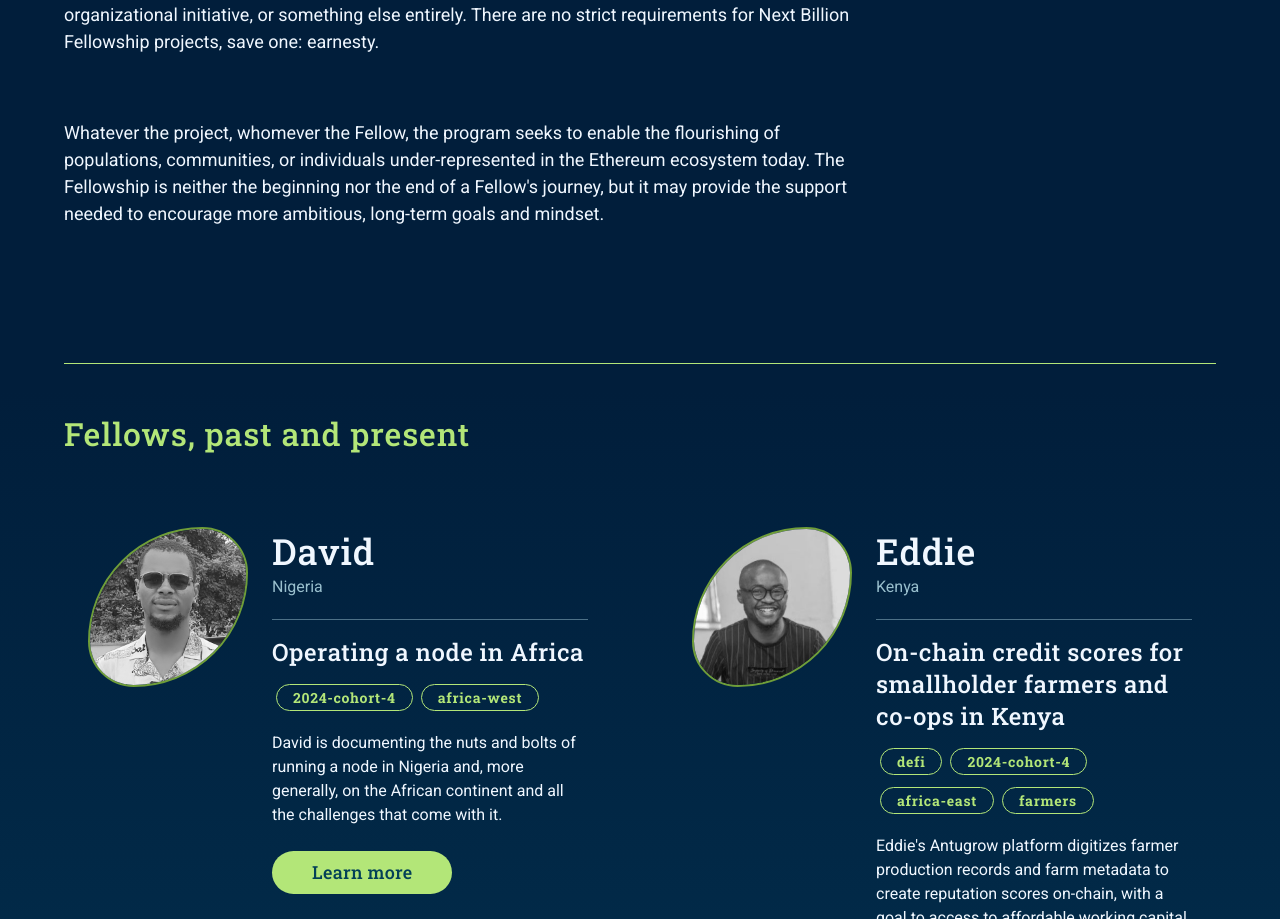
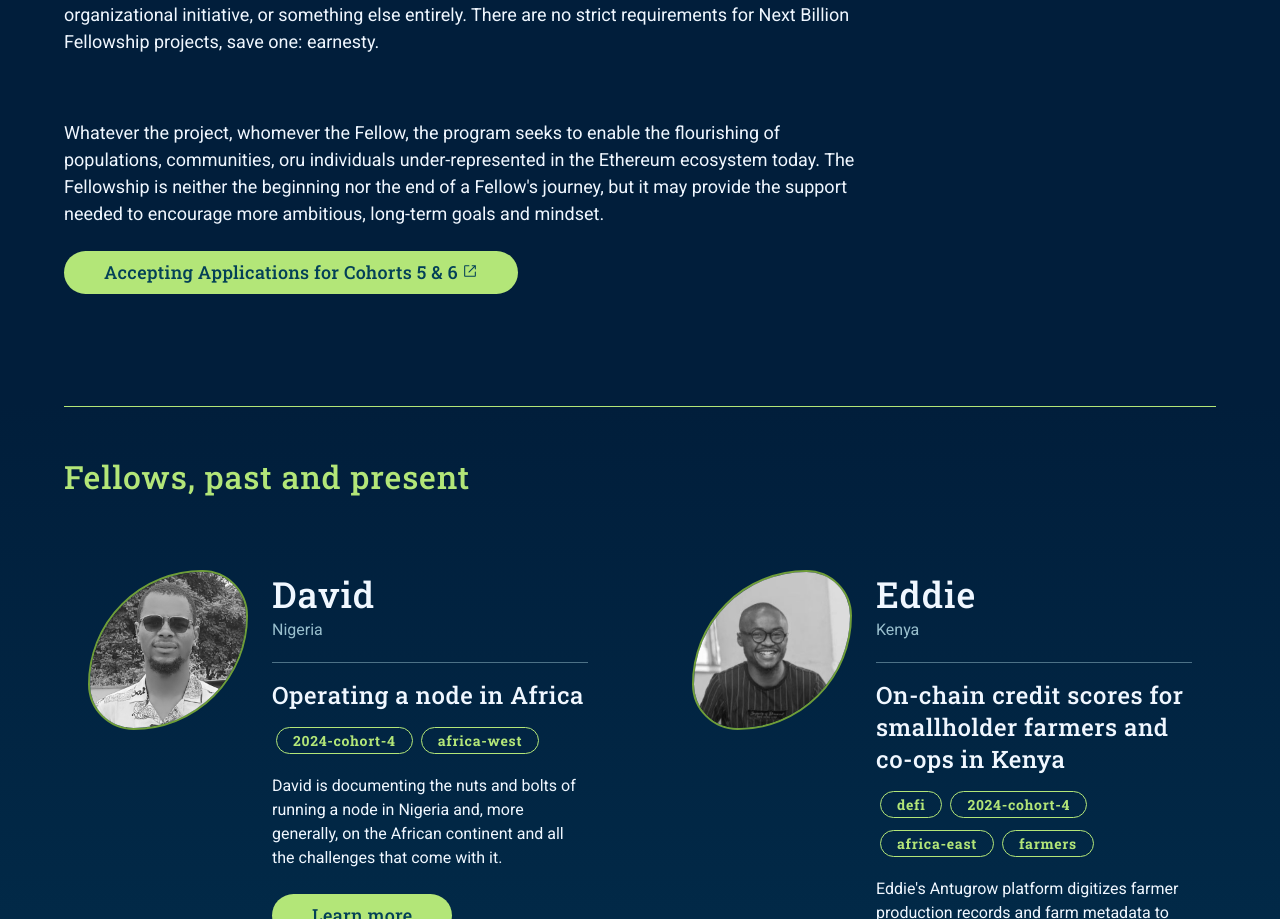
Before and after one commit to ethereum/nxbn-website, a Next.js app: page /fellowship in a window 1280 px wide. Shown: the part 1009-1928 px from the top of the page. Built offline with nearby package versions, Linux system fonts and the light colour scheme.

Commit message:
add paperform link for fellowship

```diff
--- a/src/pages/fellowship.tsx
+++ b/src/pages/fellowship.tsx
@@ -9,6 +9,7 @@ import FellowList from "@/components/FellowList"
 import { getAllFellowsFrontmatter } from "@/utils/md"
 
 import HeroImage from "@/public/images/fellowship/fellowship-hero.jpg"
+import ButtonLink from "@/components/Buttons/ButtonLink"
 
 const FAQQuestions: Question[] = [
   {
@@ -65,13 +66,16 @@ const FellowshipPage = ({ allFellowsFrontmatter }) => {
                 </Text>
                 <Text fontSize={18}>
                   Whatever the project, whomever the Fellow, the program seeks
-                  to enable the flourishing of populations, communities, or
+                  to enable the flourishing of populations, communities, oru
                   individuals under-represented in the Ethereum ecosystem today.
                   The Fellowship is neither the beginning nor the end of a
                   Fellow&apos;s journey, but it may provide the support needed
                   to encourage more ambitious, long-term goals and mindset.
                 </Text>
               </Box>
+              <ButtonLink href={"https://nxbn-fellowship.paperform.co/"}>
+                Accepting Applications for Cohorts 5 & 6
+              </ButtonLink>
             </Box>
           </ContentContainer>
         </ImageHero>
```
